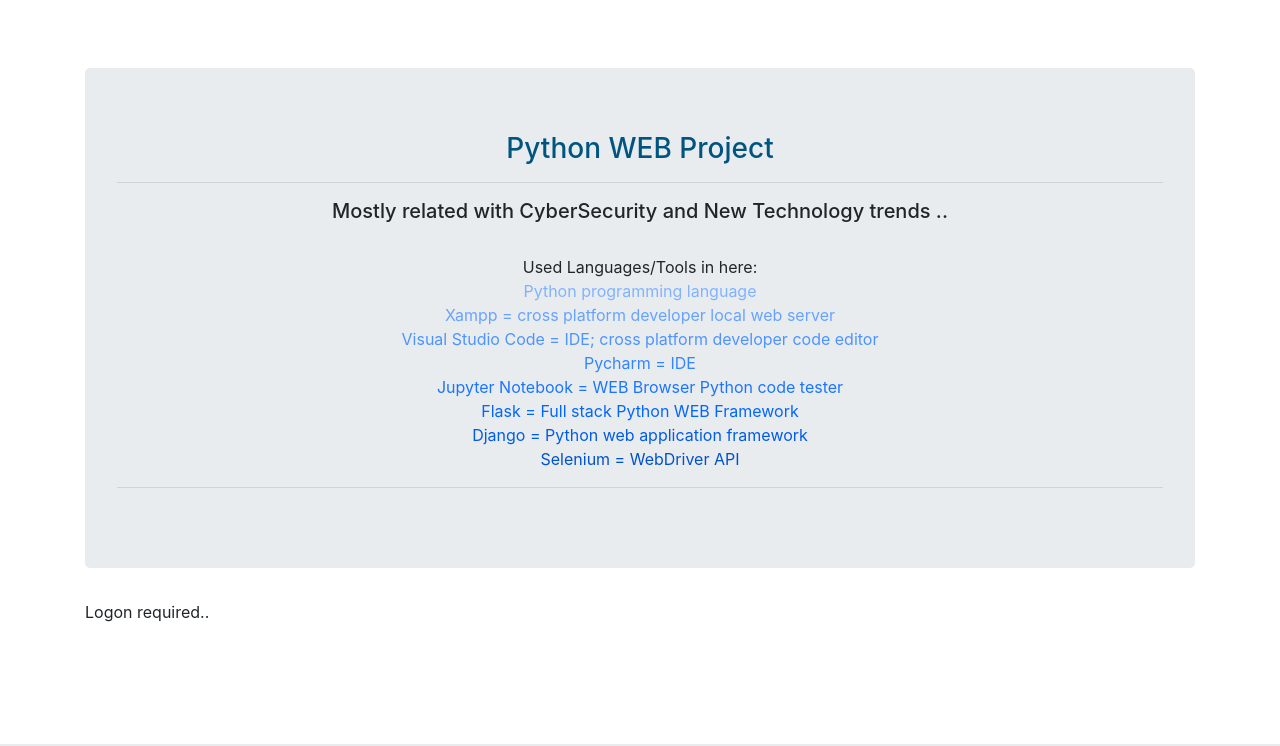
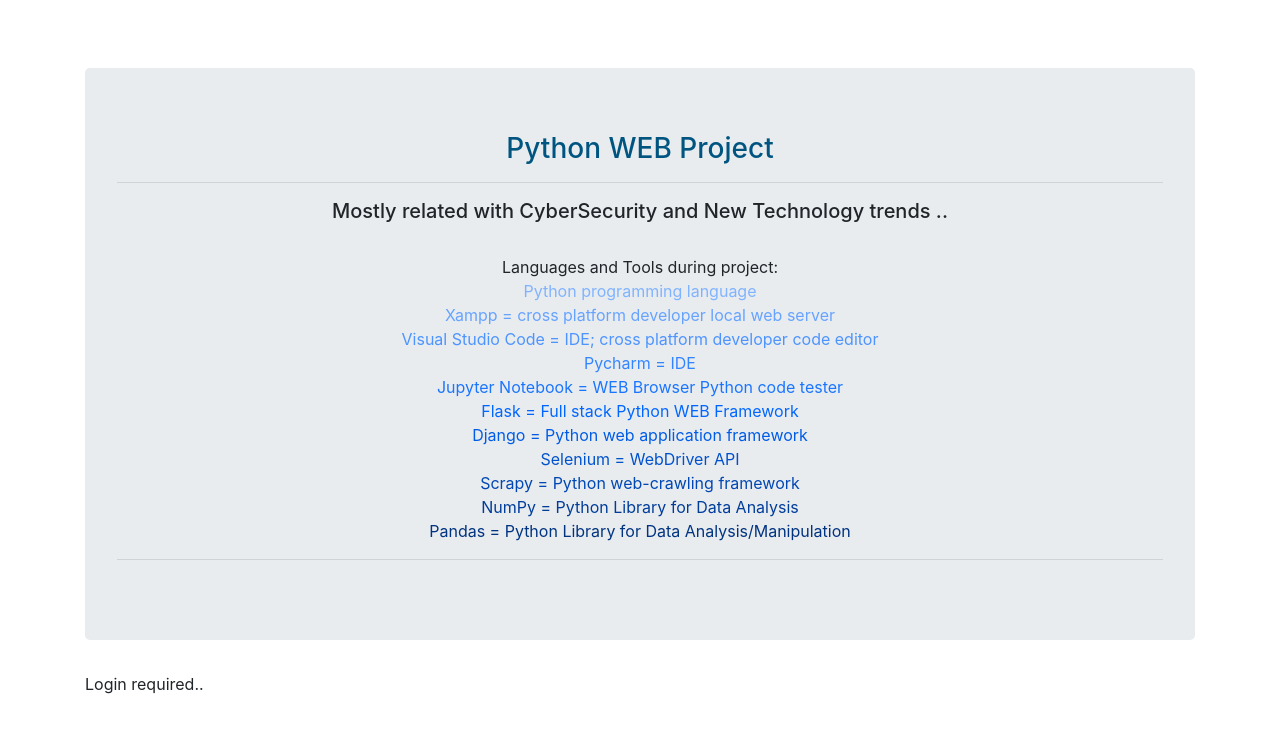
Before and after one commit to xramm57/django-blog-app, a Django app: page / in a window 1280 px wide. Shown: the part 56-802 px from the top of the page. Run offline with Django 3.2, Linux system fonts and the light colour scheme; some libraries are stand-ins or nearby versions.

Commit message:
Update index.html

```diff
--- a/templates/index.html
+++ b/templates/index.html
@@ -6,7 +6,7 @@
     <hr>
     <h5>Mostly related with CyberSecurity and New Technology trends ..</h5>
 
-    <br>Used Languages/Tools in here:
+    <br>Languages and Tools during project:
 
     <br><font color="#80b3ff">Python programming language</font>
     <br><font color="#66a3ff">Xampp = cross platform developer local web server</font>
@@ -16,6 +16,9 @@
     <br><font color="#0066ff">Flask = Full stack Python WEB Framework</font>
     <br><font color="#005ce6">Django = Python web application framework</font>
     <br><font color="#0052cc">Selenium = WebDriver API</font>
+    <br><font color="#0047b3">Scrapy = Python web-crawling framework</font>
+    <br><font color="#003d99">NumPy = Python Library for Data Analysis</font>
+    <br><font color="#003380">Pandas  = Python Library for Data Analysis/Manipulation</font>
     <hr>
 </div>
 
@@ -24,7 +27,7 @@
     Logon User: {{request.user.username}}
 
     {% else %}
-    Logon required..
+    Login required..
     {% endif %}
 </p>
 {% endblock %}
```
